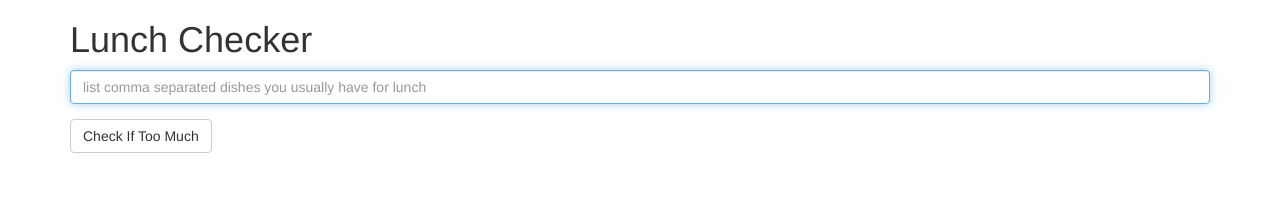
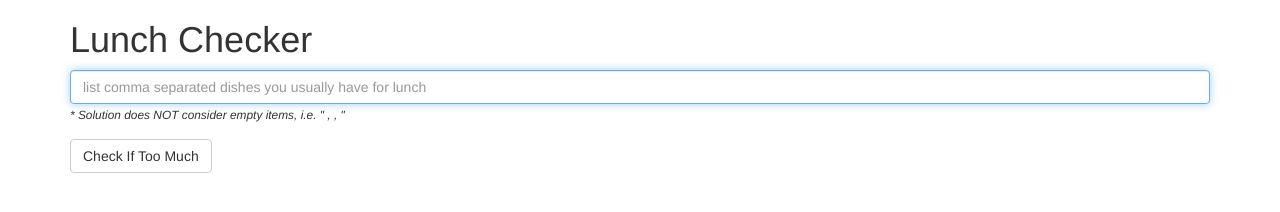
Before and after one commit to arkangel/arkangel.github.io, a plain HTML site: page coursera-angularjs-spa/module-1-solution/index.html in a window 1280 px wide. Drawn offline with nearby package versions, Linux system fonts and the light colour scheme.

Commit message:
Comment on blank items

```diff
--- a/coursera-angularjs-spa/module-1-solution/index.html
+++ b/coursera-angularjs-spa/module-1-solution/index.html
@@ -20,6 +20,7 @@
              placeholder="list comma separated dishes you usually have for lunch"
              class="form-control"
              ng-model="lunchList">
+             <em><small>* Solution does NOT consider empty items, i.e. " , , "</small></em>
          </div>
          <div class="form-group">
              <button ng-click="checkLunch()" class="btn btn-default">Check If Too Much</button>
```
